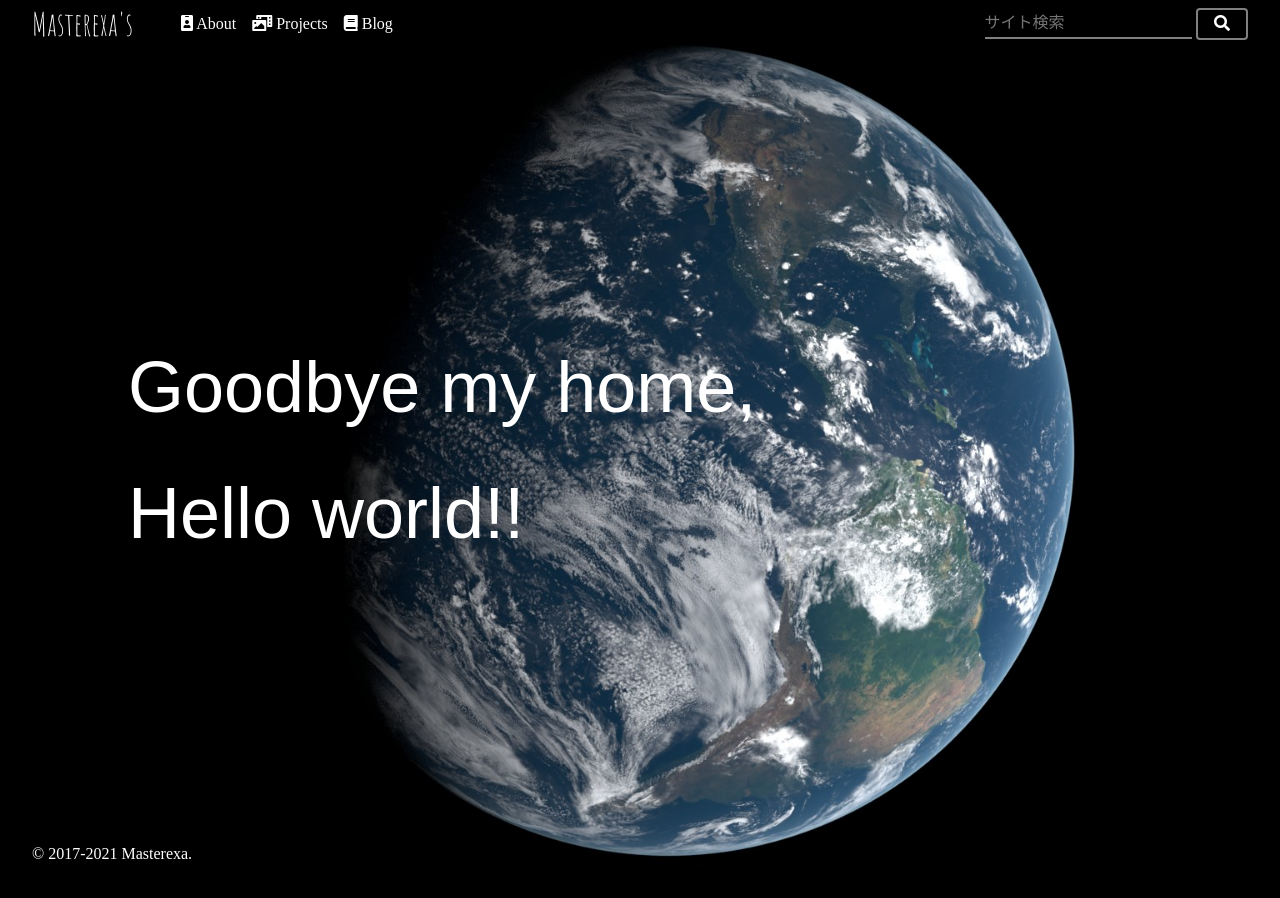
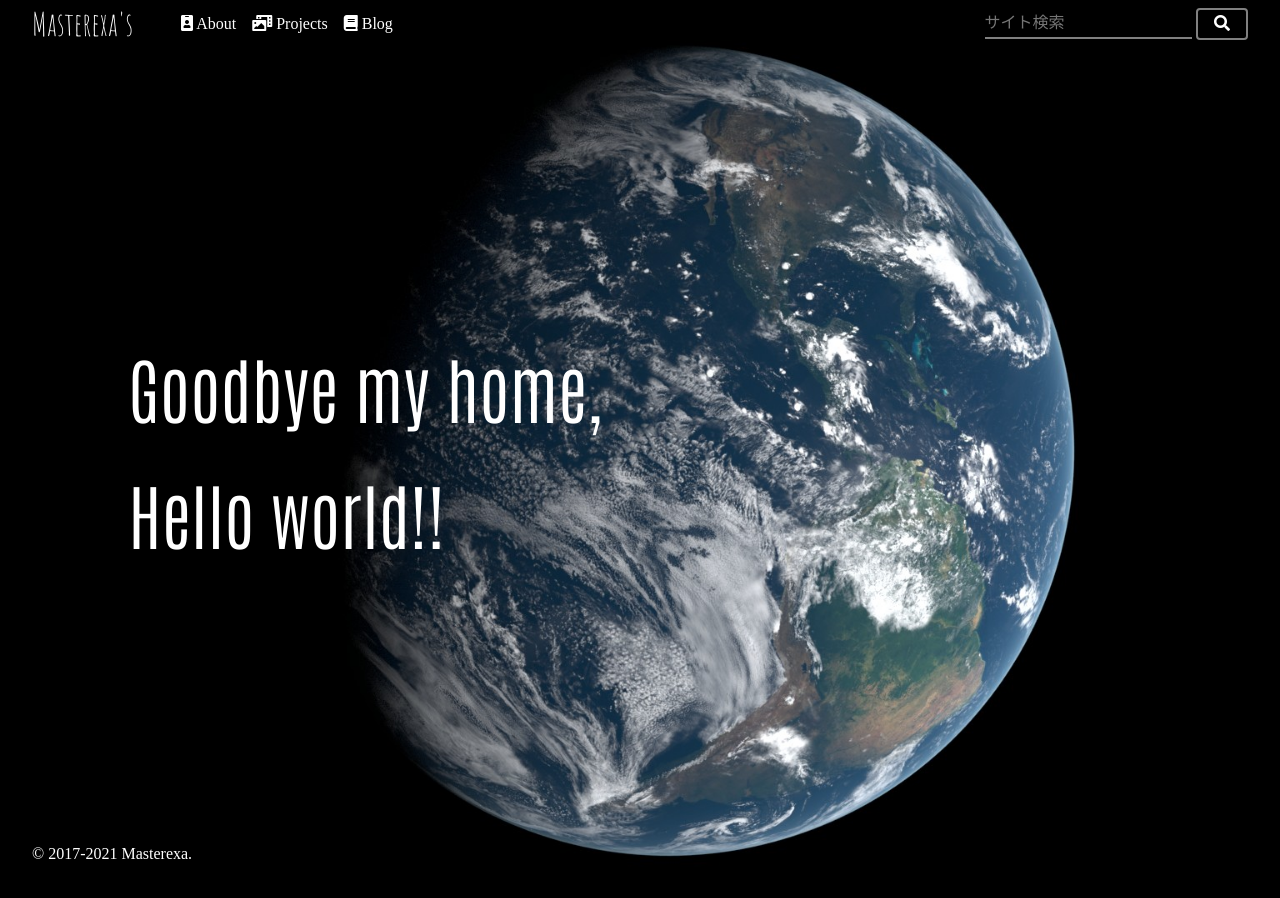
Before and after one commit to Masterexa/masterexa.github.io, a Jekyll site: the page built from index.html, in a window 1280 px wide. Built offline with Jekyll 4.4.1, drawn with Linux system fonts in a browser that asks for light colours; nearby versions of some CDN libraries; comment, search, counter and statistics services are not loaded.

Commit message:
トップページのロゴが消える問題を修正

```diff
--- a/_sass/_main.scss
+++ b/_sass/_main.scss
@@ -1,7 +1,7 @@
 @charset "utf-8";
 @import "/common/styles/destyle.css";
 
-@import url('https://fonts.googleapis.com/css?family=Amatic+SC');
+@import url('https://fonts.googleapis.com/css2?family=Amatic+SC&family=Antonio:wght@200&display=swap');
 @import url('https://fonts.googleapis.com/css2?family=Noto+Serif+JP:wght@300&display=swap');
 @import "lib/variables";
 @import "lib/mixins";
--- a/_sass/details/_top.scss
+++ b/_sass/details/_top.scss
@@ -34,7 +34,7 @@
                 word-break: keep-all;
                 color: white;
                 font-size: 8vmin;
-                font-family: 'Antonio', sans-serif;
+                font-family: $top-logo-font-family;
             }
         }
     }
--- a/_sass/lib/_variables.scss
+++ b/_sass/lib/_variables.scss
@@ -3,6 +3,7 @@
 $monospace-font-family: "consolas",monospace;
 
 $logo-font-famliy: 'Amatic SC', cursive;
+$top-logo-font-family: 'Antonio', sans-serif;
 $body-font-family: $serif-font-family;
 $screen-font-size: 16px;
 $print-font-size: 10pt;
```
